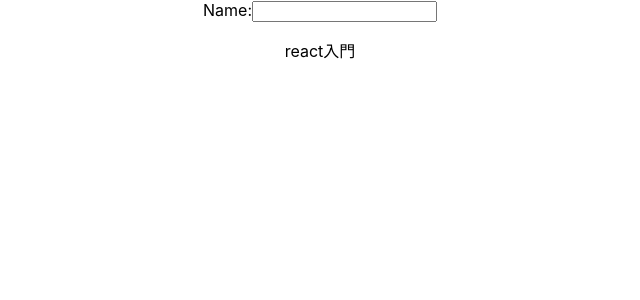
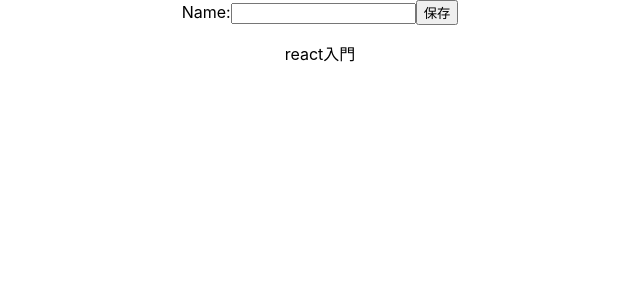
Before and after one commit to garunitule/book-progress, a React (Create React App) app: page / in a window 1280 px wide. Shown: the top 300 px of the page, without its empty margins (320-960 px from the left). Built offline with nearby package versions, Linux system fonts and the light colour scheme.

Commit message:
フォームから追加できるように変更

```diff
--- a/src/App.tsx
+++ b/src/App.tsx
@@ -1,20 +1,33 @@
 import React, { useState } from 'react';
 import './App.css';
+import ClickButton from './Components/ClickButton';
 import List, { list } from './Books/List';
 import InputText from './Components/InputText';
 
 const App: React.FC = () => {
-  const bookList: list[] = [
+  const [bookList, setBookList] = useState<list[]>([
     {
       id: 1,
       name: 'react入門',
     },
-  ];
+  ]);
 
   const [name, setName] = useState<string>('');
 
   const handleOnChange = (bookName: string): void => {
     setName(bookName);
+  };
+
+  const handleOnClick = (): void => {
+    setBookList(
+      [
+        ...bookList,
+        {
+          id: Math.max(...bookList.map((book) => book.id)) + 1,
+          name,
+        },
+      ],
+    );
   };
 
   return (
@@ -23,6 +36,7 @@ const App: React.FC = () => {
         name={name}
         handleOnChange={handleOnChange}
       />
+      <ClickButton text="保存" handleOnClick={handleOnClick} />
       <List itemList={bookList} />
     </div>
   );
--- /dev/null
+++ b/src/Components/ClickButton.tsx
@@ -0,0 +1,16 @@
+import React from 'react';
+
+type Props = {
+  text: string,
+  handleOnClick: () => void
+};
+
+const ClickButton: React.FC<Props> = ({ text, handleOnClick }) => (
+  <>
+    <button type="button" onClick={() => handleOnClick()}>
+      {text}
+    </button>
+  </>
+);
+
+export default ClickButton;
```
